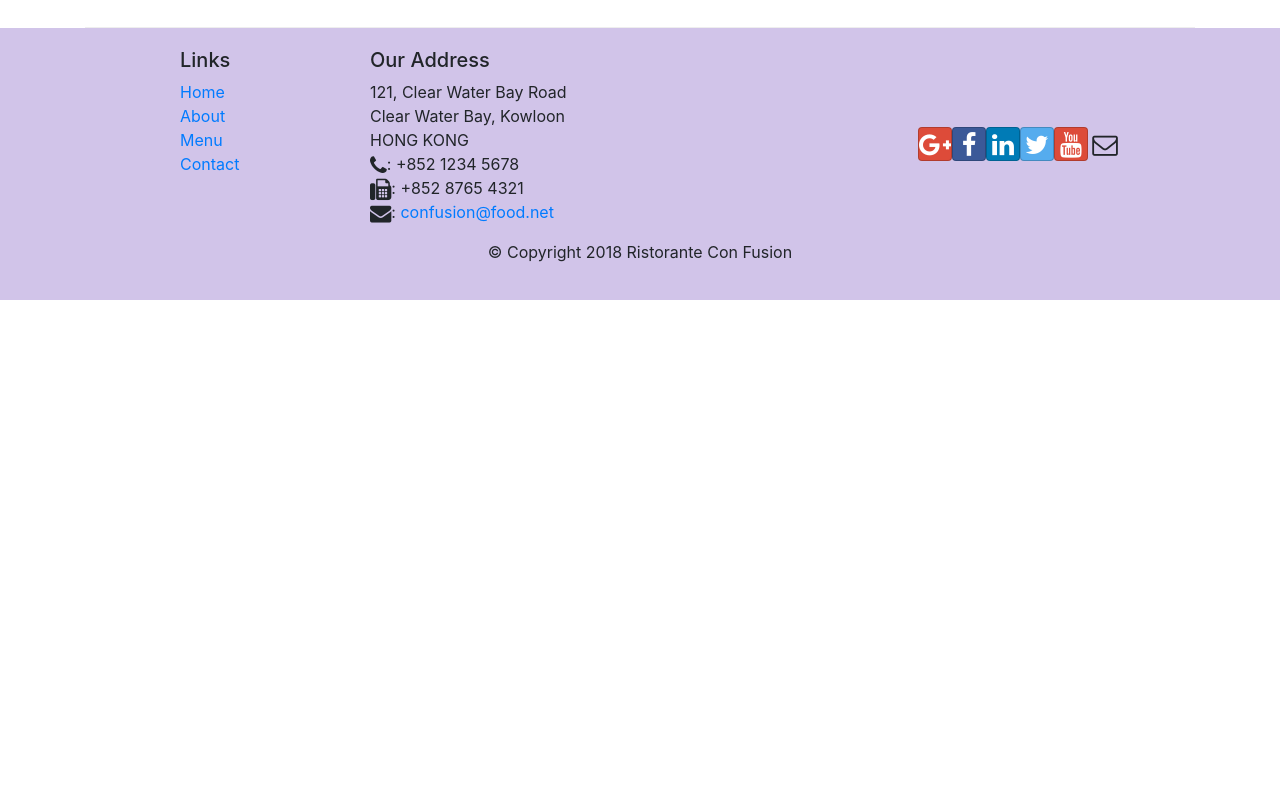
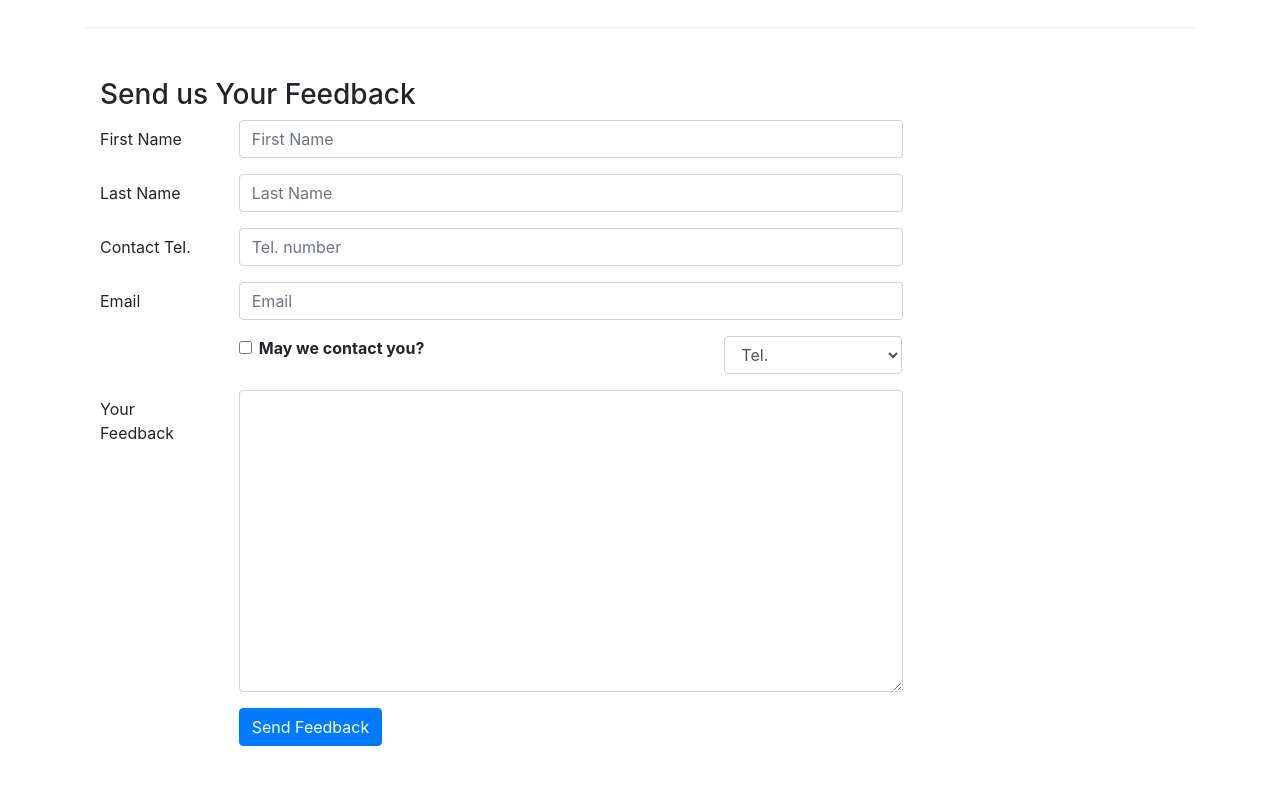
Before and after one commit to pragyesh29/Confusion_React, a React (Create React App) app: page /contactus in a window 1280 px wide. Shown: the part 820-1620 px from the top of the page. Before the commit the page ends 1120 px from the top, so only its background shows below. Built offline with nearby package versions, Linux system fonts and the light colour scheme.

Commit message:
Controlled Forms

```diff
--- a/src/components/ContactComponent.js
+++ b/src/components/ContactComponent.js
@@ -1,8 +1,40 @@
-import React from 'react';
-import {Breadcrumb, BreadcrumbItem} from 'reactstrap';
+import React, {Component} from 'react';
+import {Breadcrumb, BreadcrumbItem, Button, Form, FormGroup,Label, Input, Col} from 'reactstrap';
 import {Link}from 'react-router-dom';
 
-function Contact(props){
+class Contact extends Component{
+    constructor(props){
+        super(props);
+        this.state = {
+            firstname: '',
+            lastname: '',
+            telnum: '',
+            email: '',
+            agree: false,
+            contactType: 'Tel.',
+            message: ''
+        }
+        this.handleSubmit = this.handleSubmit.bind(this);
+        this.handleInputChange = this.handleInputChange.bind(this);
+    }
+
+    handleInputChange(event){
+        const target = event.target;
+        const value = target.type === 'checkbox' ? target.checked : target.value;
+        const name = target.name;
+
+        this.setState({
+            [name]: value
+        });
+    }
+
+    handleSubmit(event){
+        console.log('Current State is : '+JSON.stringify(this.state));
+        alert('Current State is : '+JSON.stringify(this.state));
+        event.preventDefault();
+    }
+
+    render(){
         return (
             <div className="container">
                 <Breadcrumb>
@@ -39,8 +71,72 @@
                         </div>
                     </div>
                 </div>
+                <div className="row row-content">
+                    <div className="col-12">
+                        <h3>Send us Your Feedback</h3>
+                    </div>
+                    <div className="col-12 col-md-9">
+                        <Form onSubmit={this.handleSubmit}>
+                            <FormGroup row>
+                                <Label htmlFor="firstname" md={2}>First Name</Label>
+                                <Col md={10}>
+                                    <Input type="text" id="firstname" name="firstname" placeholder="First Name" value={this.state.firstname} onChange={this.handleInputChange}/>
+                                </Col>
+                            </FormGroup>
+                            <FormGroup row>
+                                <Label htmlFor="lastname" md={2}>Last Name</Label>
+                                <Col md={10}>
+                                    <Input type="text" id="lastname" name="lastname" placeholder="Last Name" value={this.state.lastname} onChange={this.handleInputChange} />
+                                </Col>
+                            </FormGroup>
+                            <FormGroup row>
+                                <Label htmlFor="telnum" md={2}>Contact Tel.</Label>
+                                <Col md={10}>
+                                    <Input type="tel" id="telnum" name="telnum" placeholder="Tel. number" value={this.state.telnum} onChange={this.handleInputChange} />
+                                </Col>
+                            </FormGroup>
+                            <FormGroup row>
+                                <Label htmlFor="email" md={2}>Email</Label>
+                                <Col md={10}>
+                                    <Input type="email" id="email" name="email" placeholder="Email" value={this.state.email} onChange={this.handleInputChange} />
+                                </Col>
+                            </FormGroup>
+                            <FormGroup row>
+                                <Col md={{size: 6, offset:2}}>
+                                    <FormGroup check>
+                                        <Label check>
+                                            <Input type="checkbox" name="agree" checked={this.state.agree} onChange={this.handleInputChange} />
+                                            {' '}
+                                            <strong>May we contact you?</strong>
+                                        </Label>
+                                    </FormGroup>
+                                </Col>
+                                <Col md={{size: 3, offset:1}}>
+                                    <Input type="select" name="contactType" value={this.state.contactType} onChange={this.handleInputChange}>
+                                        <option>Tel.</option>
+                                        <option>Email</option>
+                                    </Input>
+                                </Col>
+                            </FormGroup>
+                            <FormGroup row>
+                                <Label htmlFor="message" md={2}>Your Feedback</Label>
+                                <Col md={10}>
+                                    <Input type="textarea" id="message" name="message" rows="12" value={this.state.message} onChange={this.handleInputChange} />
+                                </Col>
+                            </FormGroup>
+                            <FormGroup row>
+                                <Col md={{size: 10, offset:2}}>
+                                    <Button type="submit" color="primary">
+                                        Send Feedback
+                                    </Button>
+                                </Col>
+                            </FormGroup>
+                        </Form>
+                    </div>
+                </div>
             </div>
         );
+    };
 }
 
 export default Contact;
```
Lines whose indentation alone changed are shown as unchanged.
